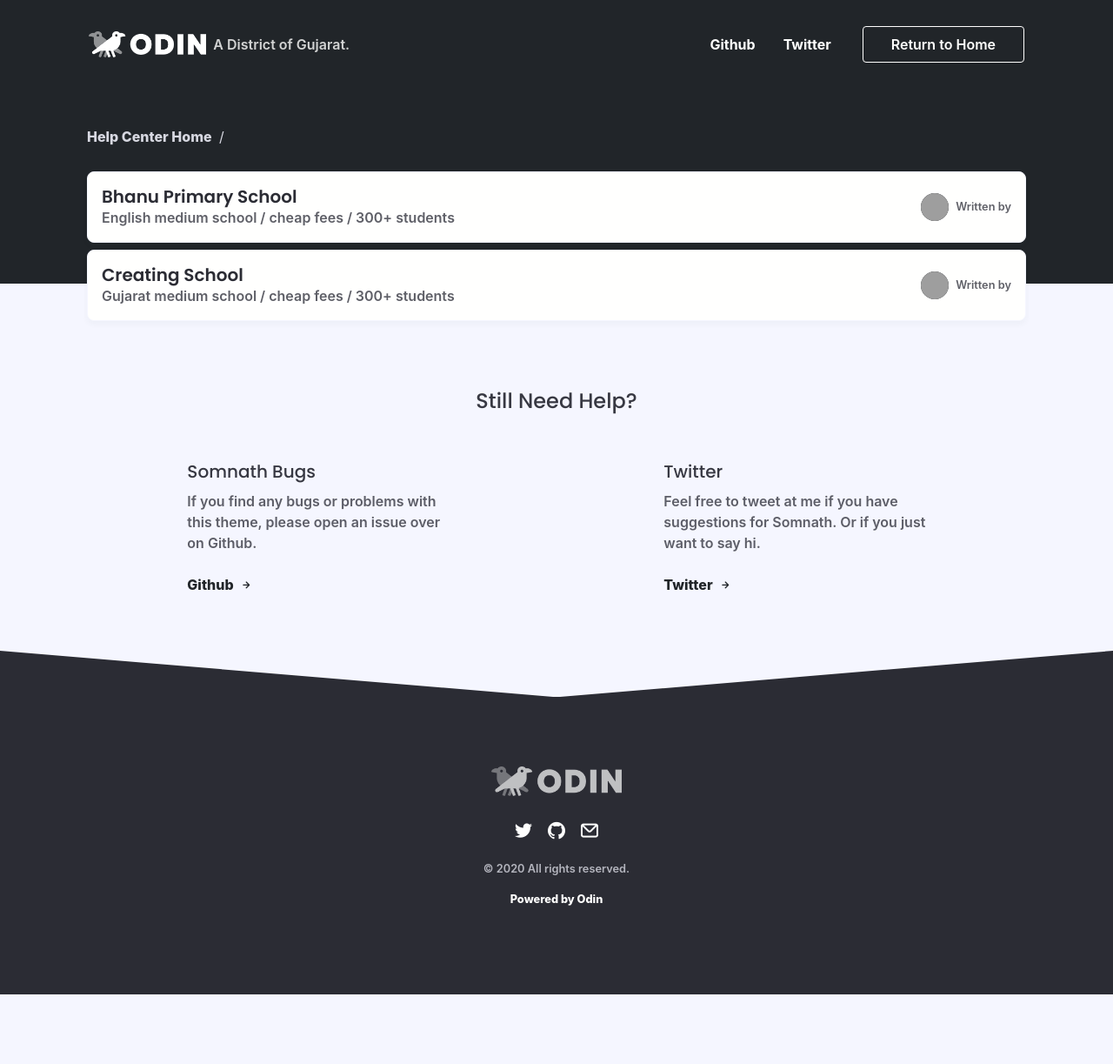
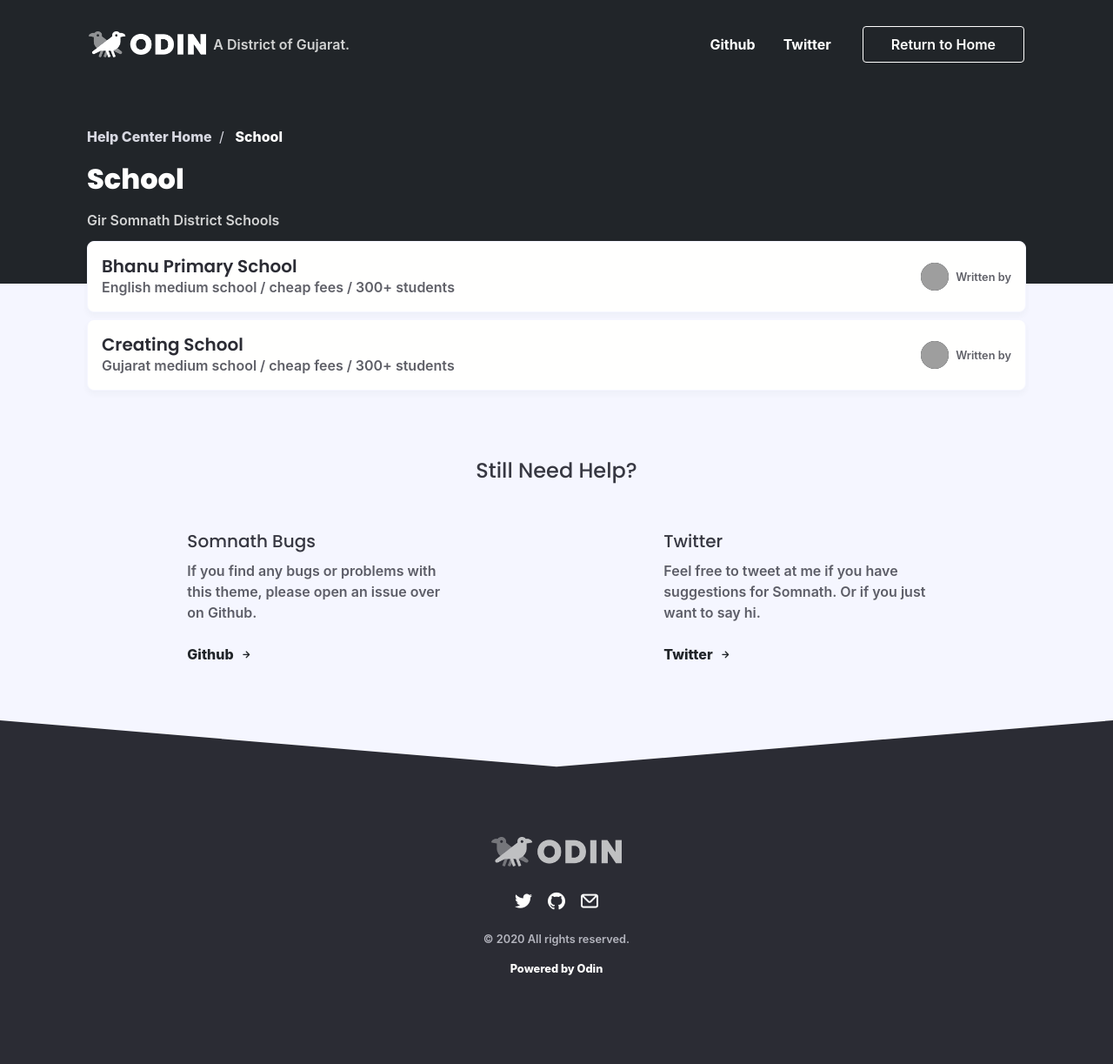
Before and after one commit to manojgohel/somnath, a Jekyll site: the page built from school.html, in a window 1280 px wide. Shown: the whole page at 87% size. Built offline with Jekyll 4.4.1, drawn with Linux system fonts in a browser that asks for light colours; nearby versions of some CDN libraries; some web fonts are replaced; comment, search, counter and statistics services are not loaded; before the commit the page ends 1143 px from its top, so only the background shows below that; grey boxes are pictures that could not be loaded.

Commit message:
new theme

```diff
--- a/_data/category_list.yml
+++ b/_data/category_list.yml
@@ -10,3 +10,6 @@ using-odin:
 customizing-odin:
   name: Customizing Odin
   description: Welcome to Odin, time to get started
+school:
+  name: School
+  description: Gir Somnath District Schools
```
